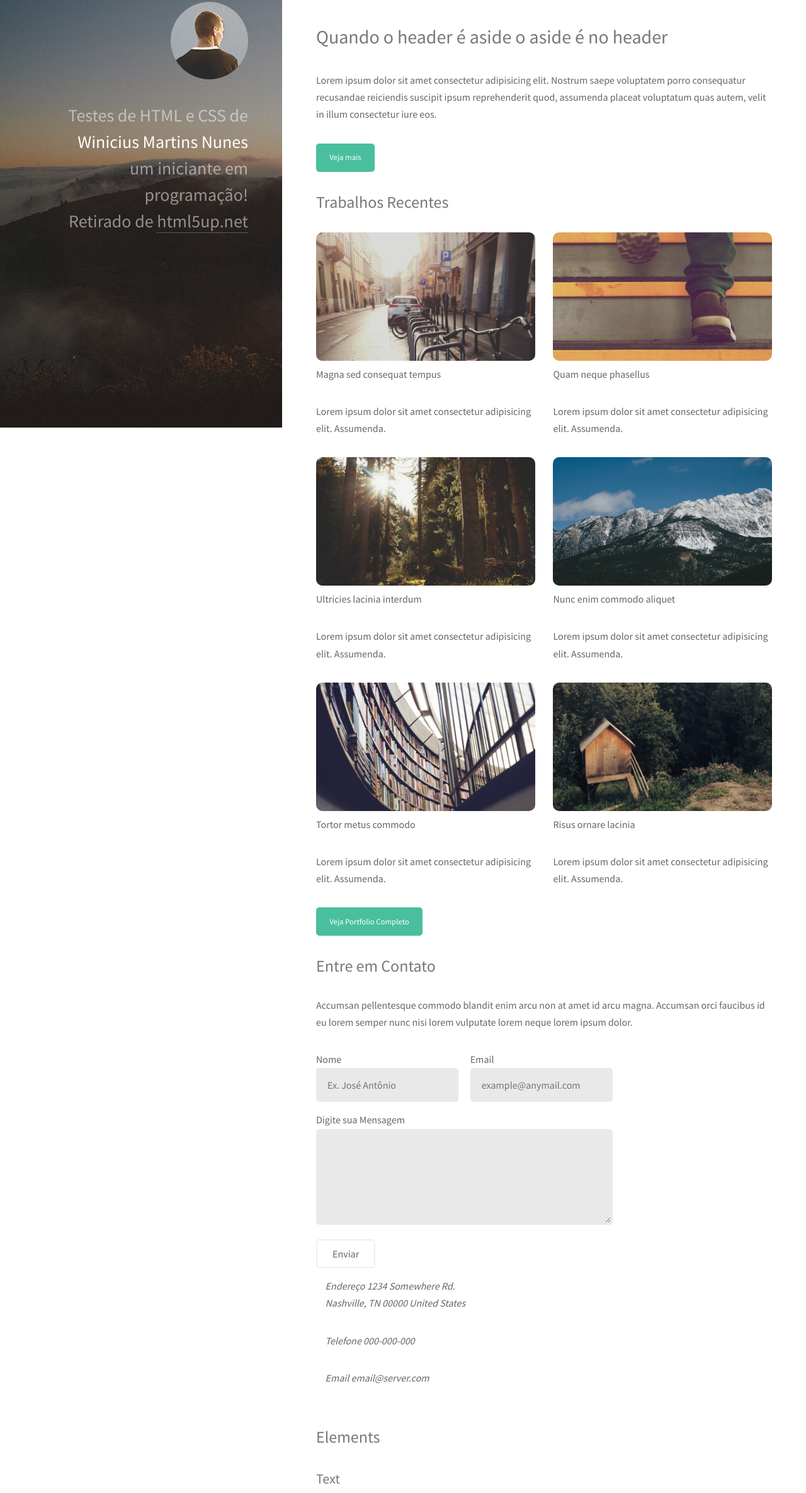
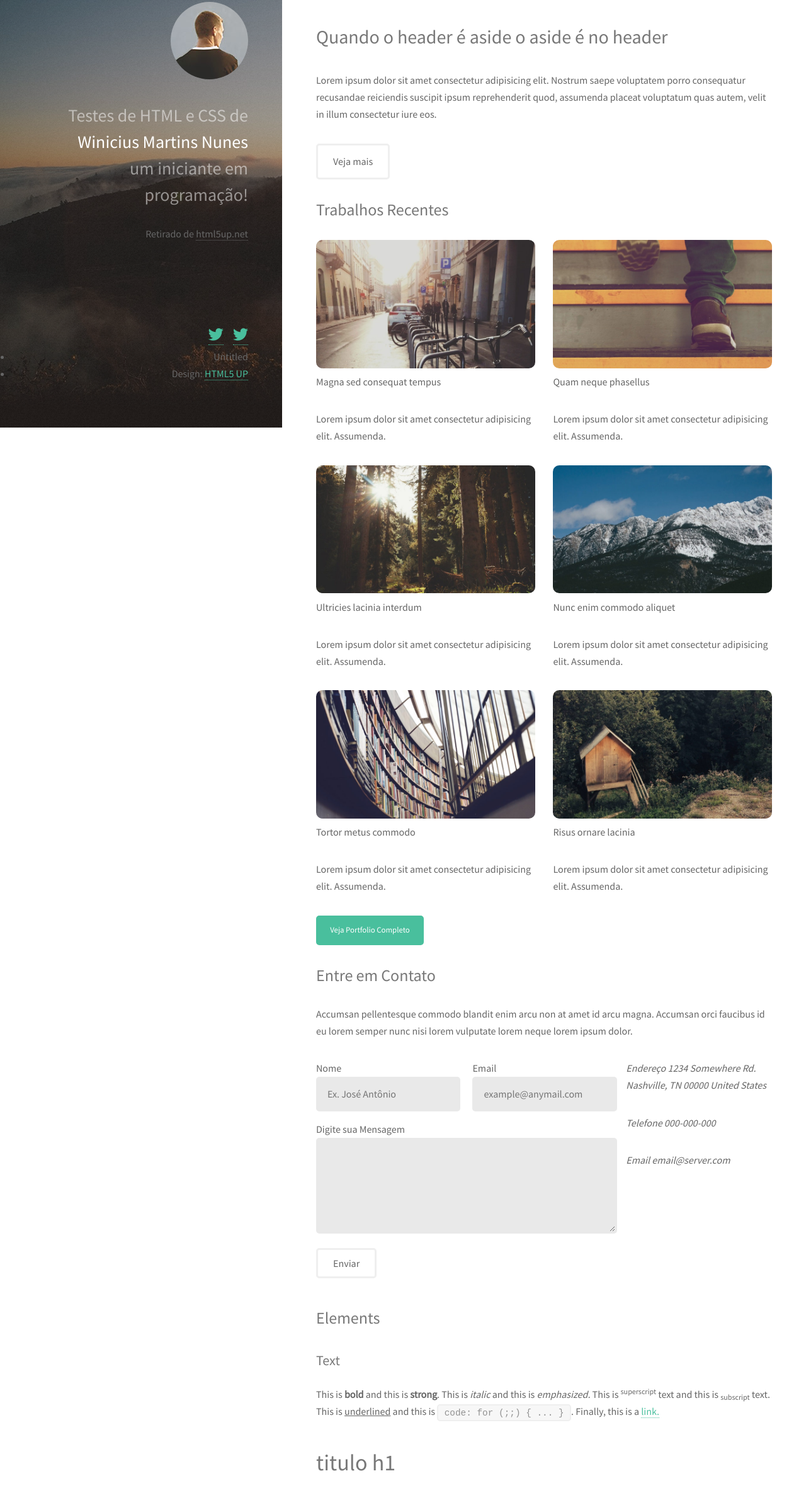
Before and after one commit to winomartino/Projeto-Strata, a plain HTML site: page index.html in a window 1280 px wide. Shown: the part 121-2492 px from the top of the page at 63% size. Drawn offline with Linux system fonts and the light colour scheme.

Commit message:
finalizado entre muitas aspas

```diff
--- a/css/estilo.css
+++ b/css/estilo.css
@@ -134,19 +134,29 @@ textarea{
 }
 .button-default{
     background-color: #49bf9d;
-    border: 2px solid #49bf9d;
+    border: 3px solid #49bf9d;
     color: white;
     padding: .75em 1.5em;
     border-radius: 5px;
     font-size: .8em;
     display: inline-block;
     width: auto;
+    transition: all .4s;
+    cursor: pointer;
+}
+.button-default:hover{
+    background-color: #57d8b3;
 }
 
 .button-default-stroke{
     background-color: white;
     border-color: #efefef;
     color: inherit;
+}
+.button-default-stroke:hover{
+    color: #49bf9d;
+    border-color: #49bf9d;
+    background-color: white;
 }
 
 .button-default-small{
@@ -272,6 +282,23 @@ textarea{
     border-radius:5px;
 }
 
+.main-footer{
+    position: fixed;
+    bottom: 0px;
+    width: 35%;
+    left: 0;
+    padding: 124px 54px 72px 0;
+    box-sizing: border-box;
+    text-align: right;
+}
+
+.hidden{
+    width: 0;
+    height: 0;
+    overflow: hidden;
+    display: none;
+}
+
 /* Grid */
 .row{
     overflow: auto;
@@ -288,13 +315,20 @@ textarea{
     margin-left: 2%;
 }
 .col-2-3{
-    width: 65%;
+    width: 66%;
     float: left;
 }
 .col-1-3{
     width: 32%;
     float: left;
 }
-.col-1-3:nth-child(3n -1){
-    margin: 0 2%;
+.col-1-3:nth-child(3n -2){
+    margin-right:2%;
 }
+.col-1-3:nth-child(3n){
+    margin-left:2%;
+}
+
+.col-2-3 + .col-1-3, .col-1-3 + .col-2-3{
+    margin-left: 2%;
+}
--- a/index.html
+++ b/index.html
@@ -23,9 +23,9 @@
       </a>
       <h1 class="main-header-title">        Testes de HTML e CSS de<br />
         <strong>Winicius Martins Nunes</strong><br />
-        um iniciante em programação!<br />
-        Retirado de <a href="http://html5up.net" target="_blank" class="main-header-link">html5up.net</a>
+        um iniciante em programação!
       </h1>
+      Retirado de <a href="http://html5up.net" target="_blank" class="main-header-link">html5up.net</a>
     </header>
 
     <main class="main-content">
@@ -38,7 +38,7 @@
           illum consectetur iure eos.
         </p>
 
-        <a href="#" alt="Veja mais" class="button-default">Veja mais</a>
+        <a href="#" alt="Veja mais" class="button-default button-default-stroke button-default-big">Veja mais</a>
       </section>
 
       <section class="main-content-section">
@@ -237,9 +237,9 @@
                   </ul>
 
                   <h5>Icons</h5>
-            <ul class="ul-icons">
-              <li><i class="fa-brands fa-twitter"></i></li>
-              <li><i class="fa-brands fa-instagram"></i></li>
+            <ul class="ul-icons">     <!-- span é para leitores -->
+              <li><span class="hidden">Twitter</span><i class="fa-brands fa-twitter"></i></li>
+              <li><span class="hidden">Instagram</span><i class="fa-brands fa-instagram"></i></li>
               <li><i class="fa-brands fa-linkedin-in"></i></li>
               <li><i class="fa-brands fa-github"></i></li>
               <li><i class="fa-brands fa-youtube"></i></li>
@@ -395,7 +395,7 @@
 
             <h5>Forms</h5>
 
-            <form>
+            <form action="#" method="get">
               <label for="name">Nome</label>
               <input type="text" name="name" id="name" />
 
@@ -480,6 +480,15 @@
 
       </section>
     </main>
-    <footer class="main-footer"></footer>
+    <footer class="main-footer">
+
+          <ul class="ul-icons">
+              <li><a href="#" class="icon-link"><i class="fa-brands fa-twitter"></i></a></li>
+              <li><a href="#" class="icon-link"><i class="fa-brands fa-twitter"></i></a></li>
+          </ul>
+          <ul class="copyright">
+            <li>Untitled</li><li>Design: <a href="http://html5up.net">HTML5 UP</a></li>
+          </ul>
+    </footer>
   </body>
 </html>
```
